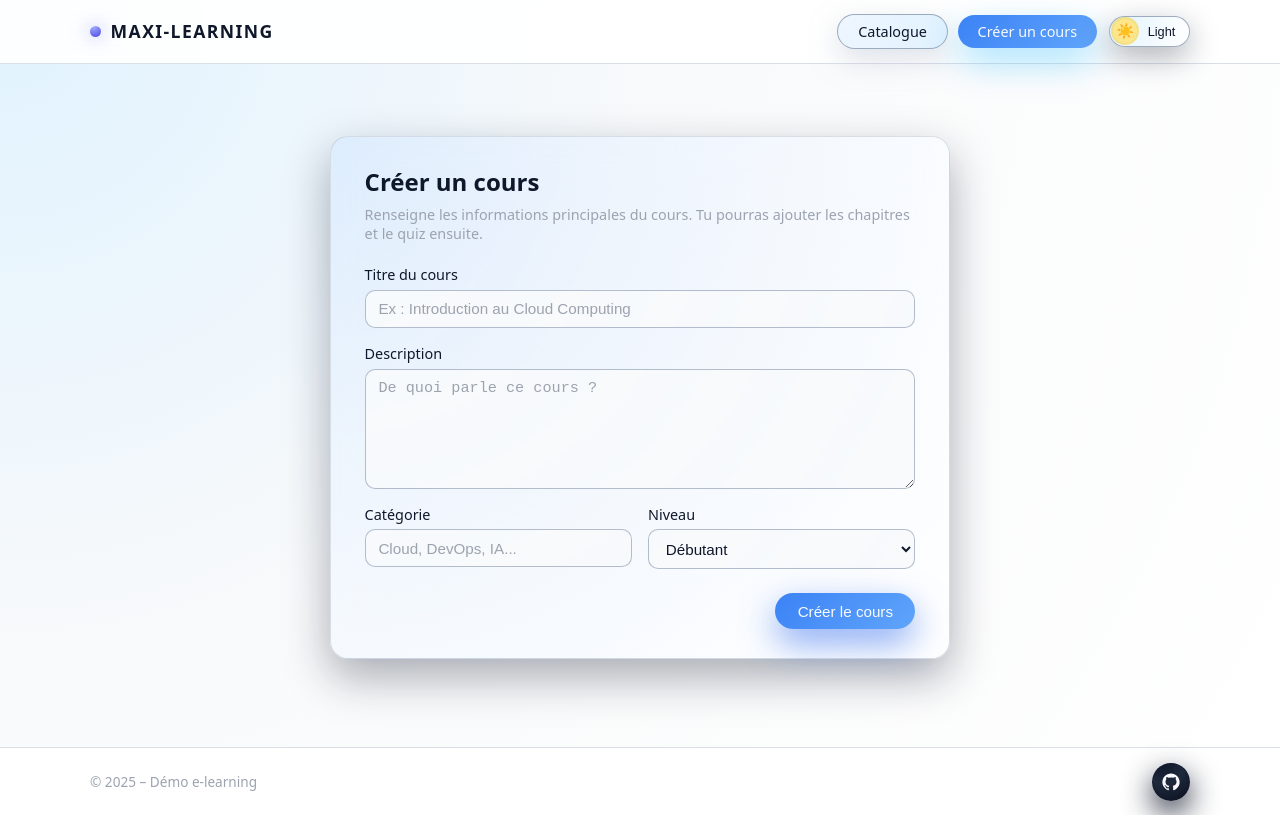
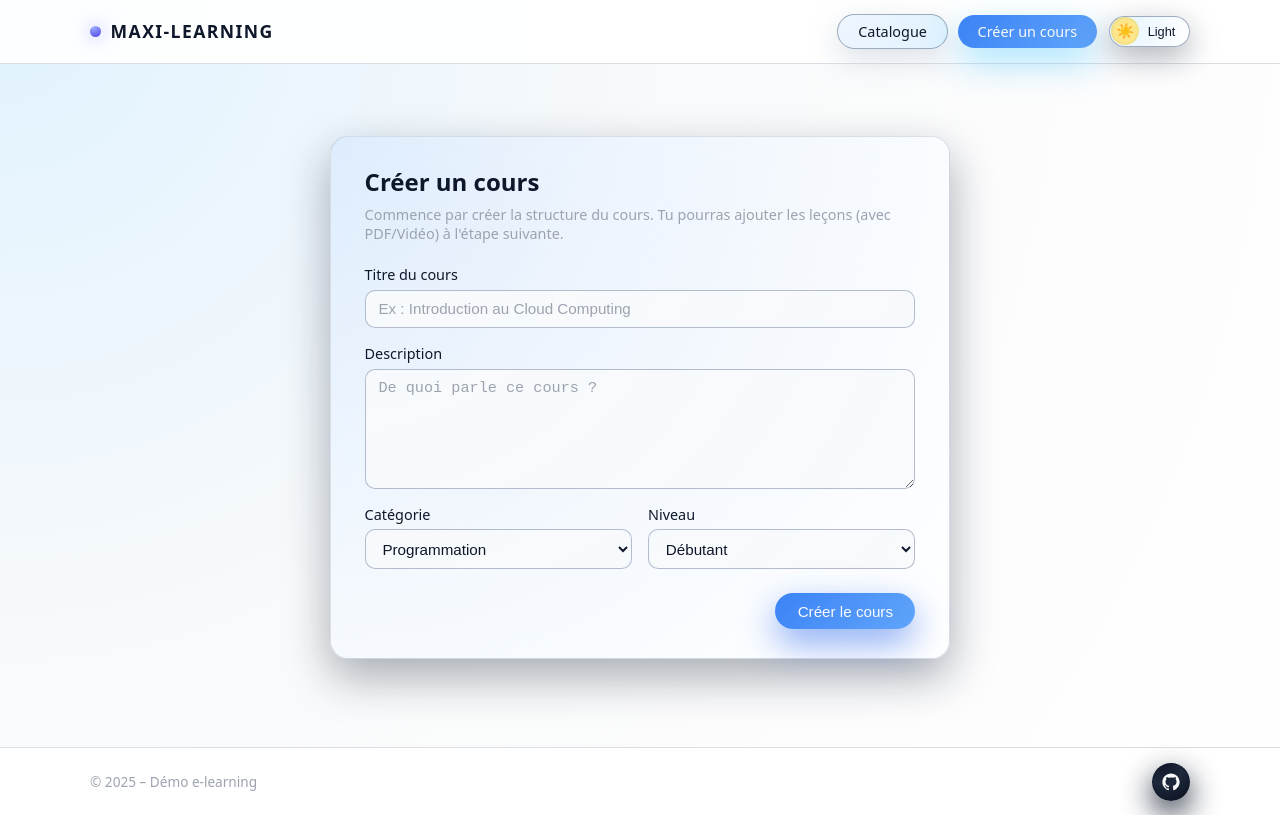
Before and after one commit to Juenzo/CloudComputing-Project, a React (Create React App) app in the folder frontend/: page /courses/new in a window 1280 px wide. Built offline with nearby package versions, Linux system fonts and the light colour scheme.

Commit message:
Fix/CourseCreatePage

```diff
--- a/frontend/src/pages/CourseCreatePage.tsx
+++ b/frontend/src/pages/CourseCreatePage.tsx
@@ -1,7 +1,7 @@
 import React, { useState } from "react";
 import { useNavigate } from "react-router-dom";
 
-interface CreateCoursePayload {
+interface CreateCourseForm {
   title: string;
   description: string;
   category: string;
@@ -11,11 +11,11 @@ interface CreateCoursePayload {
 const CourseCreatePage: React.FC = () => {
   const navigate = useNavigate();
 
-  const [form, setForm] = useState<CreateCoursePayload>({
+  const [form, setForm] = useState<CreateCourseForm>({
     title: "",
     description: "",
-    category: "",
-    level: "beginner",
+    category: "Programming", // doit matcher l'Enum côté backend
+    level: "Beginner",       // idem
   });
 
   const [loading, setLoading] = useState(false);
@@ -36,23 +36,51 @@ const CourseCreatePage: React.FC = () => {
     setLoading(true);
 
     try {
-      // 🔴 Pour l’instant on n’envoie que les infos texte.
-      // Le PDF pourra être géré plus tard via FormData ou un endpoint dédié.
+      // Génération du slug à partir du titre
+      const slug = form.title
+        .toLowerCase()
+        .trim()
+
+      const payload = {
+        ...form,
+        slug,
+        // image_url: null, // à remplir plus tard si tu gères une image
+      };
+
       const res = await fetch("/api/courses", {
         method: "POST",
-        headers: { "Content-Type": "application/json" },
-        body: JSON.stringify(form),
+        headers: {
+          "Content-Type": "application/json",
+        },
+        body: JSON.stringify(payload),
       });
 
       if (!res.ok) {
-        const errData = await res.json().catch(() => ({}));
-        throw new Error(errData.detail || `Erreur HTTP ${res.status}`);
+        let message = `Erreur HTTP ${res.status}`;
+        try {
+          const errData = await res.json();
+          if (errData.detail) {
+            if (Array.isArray(errData.detail)) {
+              // Erreurs de validation FastAPI
+              message = errData.detail
+                .map((d: any) => d.msg || JSON.stringify(d))
+                .join(" | ");
+            } else if (typeof errData.detail === "string") {
+              message = errData.detail;
+            } else {
+              message = JSON.stringify(errData.detail);
+            }
+          }
+        } catch {
+          // on garde le message par défaut
+        }
+        throw new Error(message);
       }
 
-      const created: CourseResponse = await res.json();
+      const created = await res.json();
 
+      // Redirection vers la page de détail du cours
       navigate(`/courses/${created.id}`);
-
     } catch (err) {
       const message = err instanceof Error ? err.message : "Erreur inconnue";
       setError(message);
@@ -67,8 +95,8 @@ const CourseCreatePage: React.FC = () => {
         <div className="course-create-header">
           <h2>Créer un cours</h2>
           <p>
-            Renseigne les informations principales du cours. Tu pourras ajouter
-            les chapitres et le quiz ensuite.
+            Commence par créer la structure du cours. Tu pourras ajouter
+            les leçons (avec PDF/Vidéo) à l&apos;étape suivante.
           </p>
         </div>
 
@@ -102,13 +130,19 @@ const CourseCreatePage: React.FC = () => {
           <div className="course-form-row">
             <div className="course-form-group">
               <label htmlFor="category">Catégorie</label>
-              <input
+              <select
                 id="category"
                 name="category"
                 value={form.category}
                 onChange={handleChange}
-                placeholder="Cloud, DevOps, IA..."
-              />
+              >
+                <option value="Programming">Programmation</option>
+                <option value="Cloud">Cloud</option>
+                <option value="Data Science">Data Science</option>
+                <option value="Design">Design</option>
+                <option value="Marketing">Marketing</option>
+                <option value="Business">Business</option>
+              </select>
             </div>
 
             <div className="course-form-group">
@@ -119,13 +153,12 @@ const CourseCreatePage: React.FC = () => {
                 value={form.level}
                 onChange={handleChange}
               >
-                <option value="beginner">Débutant</option>
-                <option value="intermediate">Intermédiaire</option>
-                <option value="advanced">Avancé</option>
+                <option value="Beginner">Débutant</option>
+                <option value="Intermediate">Intermédiaire</option>
+                <option value="Advanced">Avancé</option>
               </select>
             </div>
           </div>
-
 
           <div className="course-form-actions">
             <button
```
